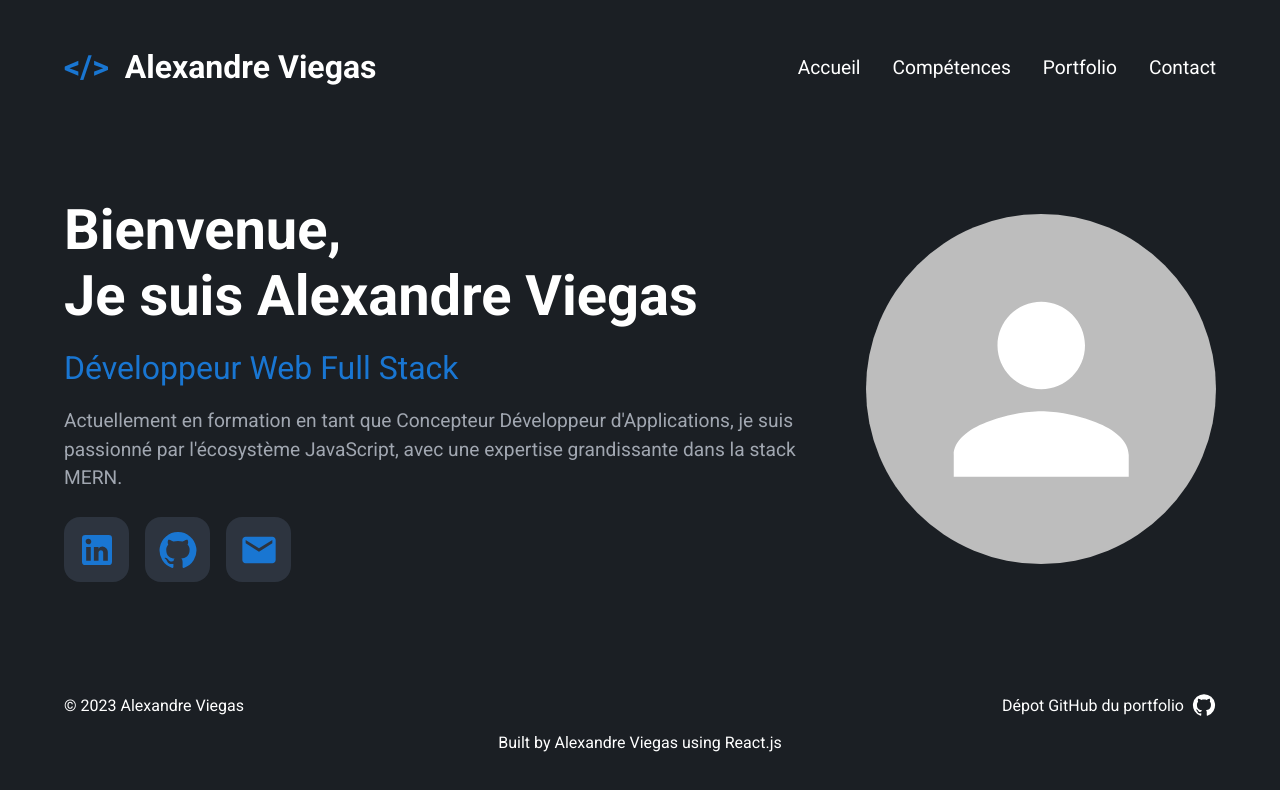
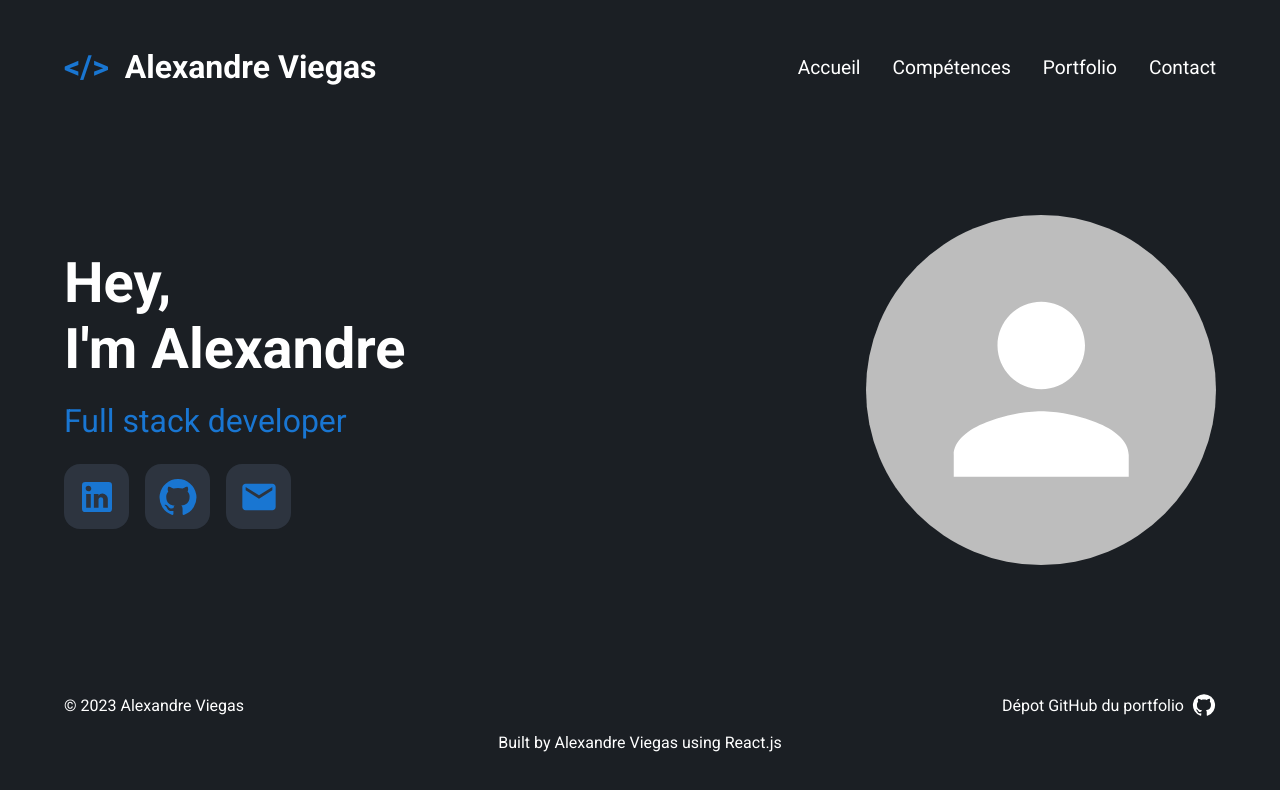
Before and after one commit to rAlexandreViegas/Portfolio, a React (Vite) app: page / in a window 1280 px wide. Shown: the top 790 px of the page. Built offline with nearby package versions, Linux system fonts and the light colour scheme.

Commit message:
Update Presentation.jsx

```diff
--- a/src/components/accueil/Presentation.jsx
+++ b/src/components/accueil/Presentation.jsx
@@ -6,15 +6,10 @@ export default function Presentation() {
     <section className="presentation">
       <div className="presentation__container">
         <h1 className="presentation__title">
-          Bienvenue, <br />
-          Je suis Alexandre Viegas
+          Hey, <br />
+          I'm Alexandre
         </h1>
-        <h2 className="presentation__title-h2">Développeur Web Full Stack</h2>
-        <p className="presentation__description">
-          Actuellement en formation en tant que Concepteur Développeur
-          d'Applications, je suis passionné par l'écosystème JavaScript, avec
-          une expertise grandissante dans la stack MERN.
-        </p>
+        <h2 className="presentation__title-h2">Full stack developer</h2>
         <div className="presentation__social">
           {socialLinks.map((link) => (
             <a
```
